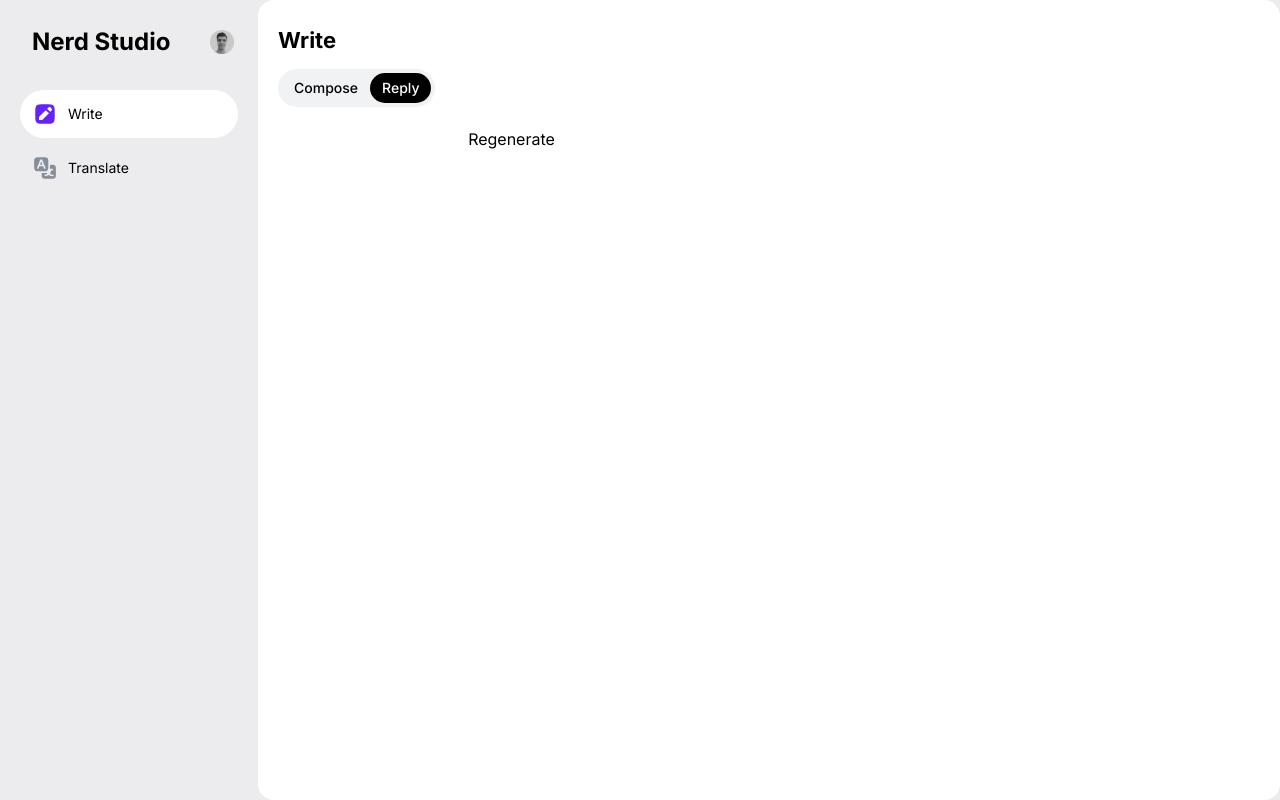
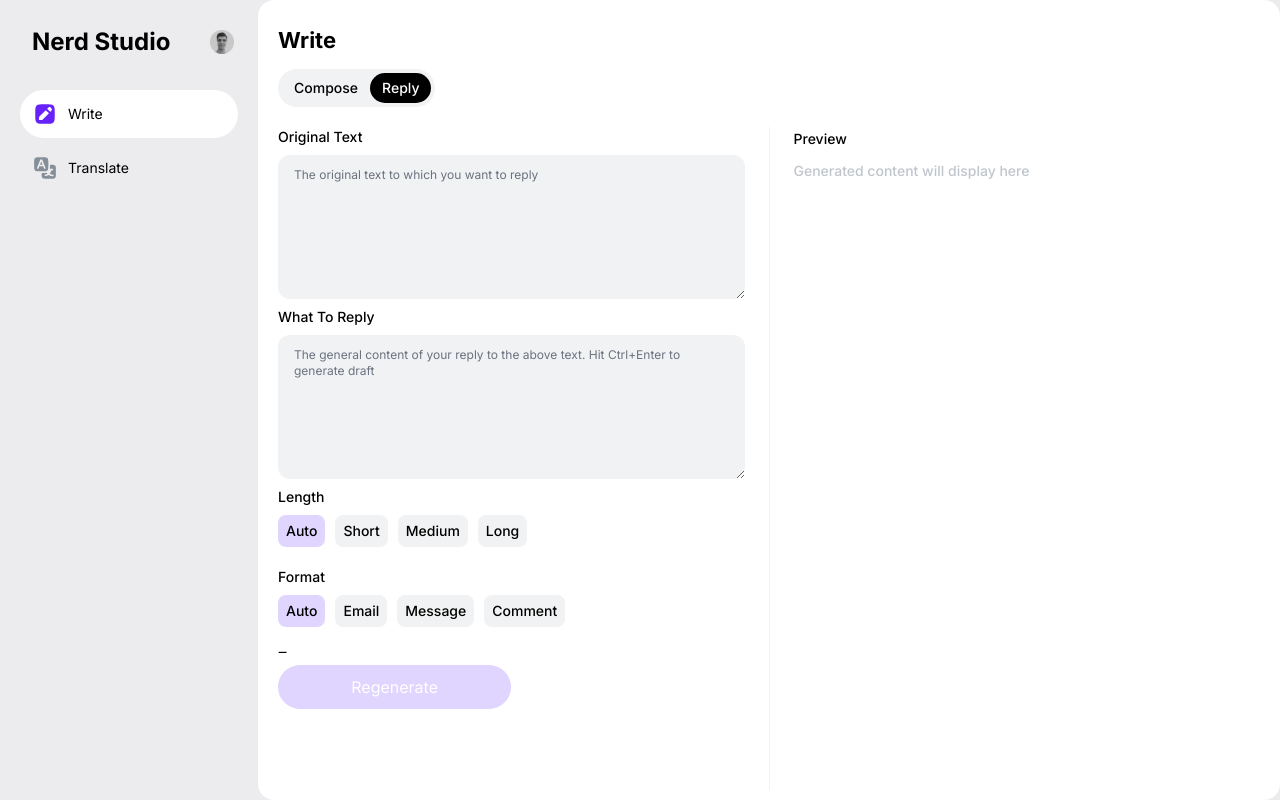
Before and after one commit to ali-noori-dev/Nerd-Studio, a Next.js app in the folder nerd-studio/: page /write in a window 1280 px wide. Both pictures are taken after a click on the label "Reply". Built offline with nearby package versions, Linux system fonts and the light colour scheme.

Commit message:
feat: Implement Write page

```diff
--- a/nerd-studio/app/lib/definitions.ts
+++ b/nerd-studio/app/lib/definitions.ts
@@ -42,9 +42,3 @@ export interface Usage {
   prompt_tokens: number;
   total_tokens: number;
 }
-
-export interface TranslateTextParams {
-  inputText: string;
-  inputLang: string;
-  outputLang: string;
-}
--- a/nerd-studio/app/ui/components/autocomplete.tsx
+++ b/nerd-studio/app/ui/components/autocomplete.tsx
@@ -9,9 +9,17 @@ interface Props {
   options: Language[];
   selectedOption: GeneralItem;
   setOption: (value: Language) => void;
+  showSelectedOption?: boolean;
+  showOptionsAbove?: boolean;
 }
 
-function Autocomplete({ options, selectedOption, setOption }: Props) {
+function Autocomplete({
+  options,
+  selectedOption,
+  setOption,
+  showSelectedOption,
+  showOptionsAbove,
+}: Props) {
   const [value, setValue] = useState("");
   const [showOptions, setShowOptions] = useState(false);
   const containerRef = useRef<HTMLDivElement>(null);
@@ -52,18 +60,31 @@ function Autocomplete({ options, selectedOption, setOption }: Props) {
     <div
       ref={containerRef}
       tabIndex={-1} // This makes the div focusable
-      className="outline-none relative"
+      className="outline-none relative w-fit"
       onBlur={(e) => handleBlur(e)}
       onClick={handleFocus}
     >
-      <div className="cursor-pointer p-1 hover:bg-secondary w-[28px] h-[28px] rounded-lg">
-        <MdOutlineExpandMore
-          className={` text-xl transition-all ${showOptions && "rotate-180"}`}
-        />
-      </div>
+      {showSelectedOption ? (
+        <div
+          className={`cursor-pointer py-[6px] px-3 bg-secondary hover:bg-gray-200 flex justify-between rounded-full min-w-[140px] items-center w-fit select-none`}
+        >
+          <span className="text-sm font-medium">{selectedOption.title}</span>
+          <MdOutlineExpandMore className={` text-xl`} />
+        </div>
+      ) : (
+        <div className="cursor-pointer p-1 hover:bg-secondary w-[28px] h-[28px] rounded-lg">
+          <MdOutlineExpandMore
+            className={` text-xl transition-all ${showOptions && "rotate-180"}`}
+          />
+        </div>
+      )}
 
       {showOptions && (
-        <div className="flex flex-col gap-1 absolute p-2 top-[100%] right-0 z-10 w-[252px] h-[368px] max-h-[368px] py-1 mt-1 text-gray-600 bg-white rounded-lg shadow">
+        <div
+          className={`flex flex-col gap-1 absolute p-2 z-10 w-[252px] h-[368px] max-h-[368px] py-1 my-3 text-gray-600 bg-white rounded-lg shadow ${
+            showOptionsAbove ? "bottom-[100%]" : "top-[100%]"
+          } ${showSelectedOption ? "left-0" : "right-0"}`}
+        >
           <Input
             value={value}
             setValue={setValue}
--- a/nerd-studio/app/ui/components/reply.tsx
+++ /dev/null
@@ -1,3 +0,0 @@
-export default function Reply() {
-  return <div className=""></div>;
-}
--- a/nerd-studio/app/ui/components/textArea.tsx
+++ b/nerd-studio/app/ui/components/textArea.tsx
@@ -1,11 +1,12 @@
 import { useId } from "react";
 
 interface Props {
-  placeholder: string;
+  placeholder?: string;
   value: string;
   setValue: (value: string) => void;
   disableResizing?: boolean;
   rows?: number;
+  fullHeight?: boolean;
 }
 export function Textarea({
   placeholder,
@@ -13,6 +14,7 @@ export function Textarea({
   setValue,
   disableResizing,
   rows,
+  fullHeight,
 }: Props) {
   const id = useId();
   return (
@@ -24,7 +26,7 @@ export function Textarea({
       id={id}
       className={`block w-full bg-secondary focus:outline-primary rounded-xl py-3 px-4 appearance-none leading-normal transition-colors duration-200 text-gray-600 placeholder:text-xs placeholder-gray-500 ${
         disableResizing && "disableResizing"
-      }`}
+      } ${fullHeight && "h-full"}`}
     />
   );
 }
--- a/nerd-studio/app/ui/components/textTranslationSelector.tsx
+++ b/nerd-studio/app/ui/components/textTranslationSelector.tsx
@@ -12,6 +12,7 @@ interface Props {
   text: string;
   setText: (value: string) => void;
   showAutoDetect?: boolean;
+  showOptionAbove?: boolean;
 }
 
 export function TextTranslationSelector({
@@ -21,6 +22,7 @@ export function TextTranslationSelector({
   text,
   setText,
   showAutoDetect,
+  showOptionAbove,
 }: Props) {
   const [translationOptions, setTranslationOptions] =
     useState<GeneralItem[]>(initialLangs);
@@ -58,6 +60,7 @@ export function TextTranslationSelector({
           options={languages}
           selectedOption={selectedLang}
           setOption={handleLangChange}
+          showOptionsAbove={showOptionAbove}
         />
       </div>
 
--- a/nerd-studio/app/write/page.tsx
+++ b/nerd-studio/app/write/page.tsx
@@ -1,18 +1,92 @@
 "use client";
 import { useState } from "react";
+import { generateAIResponse, languages } from "../lib/data";
 import { GeneralItem } from "../lib/definitions";
-import Compose from "../ui/components/compose";
+import Autocomplete from "../ui/components/autocomplete";
+import ChipList from "../ui/components/chipList";
 import { PageHeader } from "../ui/components/pageHeader";
-import Reply from "../ui/components/reply";
 import SegmentedControl from "../ui/components/segmentedControl";
+import { Textarea } from "../ui/components/textArea";
 
 const segmentedOptions: GeneralItem[] = [
   { title: "Compose", id: 1 },
   { title: "Reply", id: 2 },
 ];
 
+type Length = "Auto" | "Short" | "Medium" | "Long";
+const lengthList: Length[] = ["Auto", "Short", "Medium", "Long"];
+
+type Format = "Auto" | "Email" | "Message" | "Comment";
+const formatList: Format[] = ["Auto", "Email", "Message", "Comment"];
+
+type Tone = "Auto" | "Amicable" | "Casual" | "Friendly";
+const toneList: Tone[] = ["Auto", "Amicable", "Casual", "Friendly"];
+
 export default function Write() {
   const [selectedOption, setSelectedOption] = useState(segmentedOptions[0]);
+  const [generatedContent, setGeneratedContent] = useState("");
+  const [loading, setLoading] = useState(false);
+  const [composeText, setComposeText] = useState("");
+  const [originalText, setOriginalText] = useState("");
+  const [replyText, setReplyText] = useState("");
+  const [length, setLength] = useState<Length>(lengthList[0]);
+  const [format, setFormat] = useState<Format>(formatList[0]);
+  const [tone, setTone] = useState<Tone>(toneList[0]);
+  const [language, setLanguage] = useState<GeneralItem>(languages[0]);
+
+  const getResponse = async () => {
+    const composePrompt = `Write about below text in length {${length}} and format {${format}} and tone {${tone}} in {${language.title}} without additional explanations:\n ${composeText}`;
+
+    const replayPrompt = `Write a reply in length {${length}} and format {${format}} and tone {${tone}} in {${language.title}}. The original text to which you want to reply is {${originalText}} and The general content of your reply to the original text is {${replyText}}. Only write reply without additional explanations`;
+
+    const prompt = selectedOption.id === 1 ? composePrompt : replayPrompt;
+
+    setLoading(true);
+    const response = await generateAIResponse(prompt);
+    setLoading(false);
+    if (response) setGeneratedContent(response);
+  };
+
+  const isButtonDisabled =
+    (selectedOption.id === 1 && !composeText) ||
+    (selectedOption.id === 2 && !replyText);
+
+  const composeField = (
+    <div className="flex flex-col gap-2">
+      <div className="font-medium text-sm">Write About</div>
+      <Textarea
+        value={composeText}
+        setValue={setComposeText}
+        rows={5}
+        placeholder="Tell me what to write for you. Hit Ctrl+Enter to generate."
+      />
+    </div>
+  );
+
+  const replyFields = (
+    <>
+      <div className="flex flex-col gap-2">
+        <div className="font-medium text-sm">Original Text</div>
+        <Textarea
+          value={originalText}
+          setValue={setOriginalText}
+          rows={5}
+          placeholder="The original text to which you want to reply"
+        />
+      </div>
+
+      <div className="flex flex-col gap-2">
+        <div className="font-medium text-sm">What To Reply</div>
+        <Textarea
+          value={replyText}
+          setValue={setReplyText}
+          rows={5}
+          placeholder="The general content of your reply to the above text. Hit Ctrl+Enter to generate draft"
+        />
+      </div>
+    </>
+  );
+
   return (
     <div className="flex flex-col w-full">
       <PageHeader title="Write" />
@@ -20,17 +94,82 @@ export default function Write() {
       <SegmentedControl
         options={segmentedOptions}
         selectedOption={selectedOption}
-        setOption={setSelectedOption}
+        setOption={(option) => {
+          setSelectedOption(option);
+          setGeneratedContent("");
+        }}
       />
 
       <div className="mt-5 flex gap-6 flex-1">
-        <div className="flex flex-col flex-1">
-          {selectedOption.id === 1 ? <Compose /> : <Reply />}
-          <button>Regenerate</button>
+        <div className="flex flex-col flex-1 pb-3">
+          <div className="flex flex-1 flex-col gap-2 max-h-[526px] overflow-y-auto">
+            {selectedOption.id === 1 ? composeField : replyFields}
+
+            <div className="flex flex-col gap-5">
+              <ChipList<Length>
+                title="Length"
+                items={lengthList}
+                selectedItem={length}
+                setItem={setLength}
+              />
+
+              <ChipList<Format>
+                title="Format"
+                items={formatList}
+                selectedItem={format}
+                setItem={setFormat}
+              />
+
+              <ChipList<Tone>
+                title="Tone"
+                items={toneList}
+                selectedItem={tone}
+                setItem={setTone}
+              />
+
+              <div className="flex flex-col gap-2">
+                <div className="font-medium text-sm">Output Language</div>
+                <Autocomplete
+                  options={languages}
+                  selectedOption={language}
+                  setOption={setLanguage}
+                  showSelectedOption
+                  showOptionsAbove
+                />
+              </div>
+            </div>
+          </div>
+
+          <button
+            onClick={getResponse}
+            disabled={isButtonDisabled}
+            className="w-[50%] rounded-3xl h-11 flex justify-center items-center bg-primary hover:bg-[#9373ff] text-white disabled:bg-lightPrimary disabled:cursor-not-allowed mt-3"
+          >
+            {loading && <div className="loading mr-3"></div>}
+            Regenerate
+          </button>
         </div>
 
-        <div className=""></div>
-        <div className="flex-1"></div>
+        <div className="w-[1px] h-full bg-[#4f596614]"></div>
+
+        <div className="flex-1 overflow-y-auto">
+          <div className="h-full flex flex-col gap-2 text-sm leading-6 font-medium">
+            <div>Preview</div>
+
+            {generatedContent ? (
+              <Textarea
+                value={generatedContent}
+                setValue={setGeneratedContent}
+                disableResizing
+                fullHeight
+              />
+            ) : (
+              <div className="text-[#c0c5cc] cursor-not-allowed flex-1">
+                Generated content will display here
+              </div>
+            )}
+          </div>
+        </div>
       </div>
     </div>
   );
```
Also changed, not shown: nerd-studio/app/globals.css (+41 -2 lines), nerd-studio/app/lib/data.ts (+61 -11 lines), nerd-studio/app/translate/page.tsx (+5 -6 lines), nerd-studio/app/ui/components/compose.tsx (deleted, +0 -34 lines).
